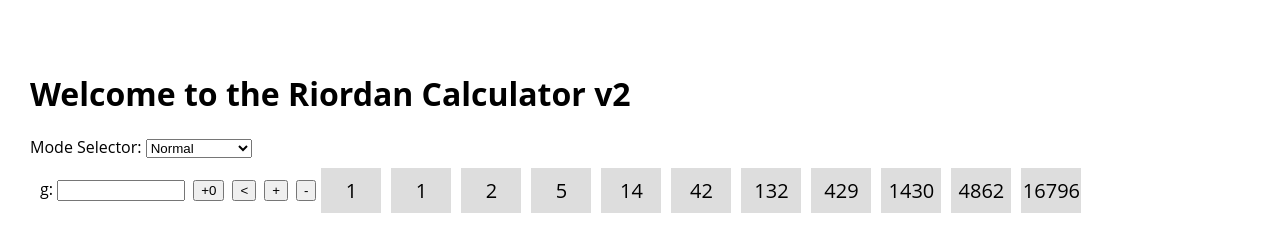
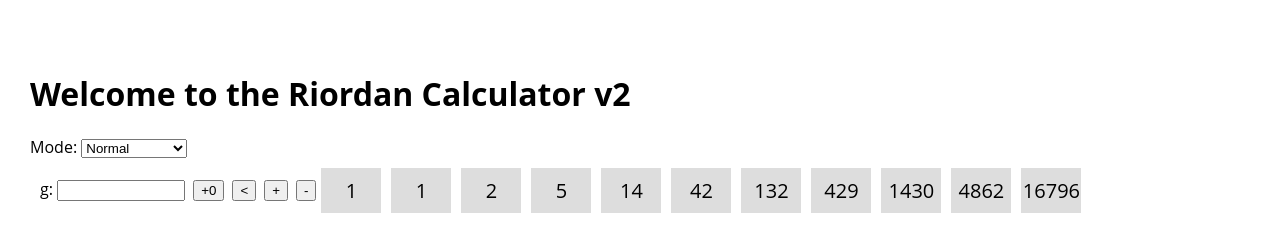
Before and after one commit to jamesshapiro/riordan-calculator-react, a React (Create React App) app: page / in a window 1280 px wide. Shown: the top 226 px of the page. Built offline with nearby package versions, Linux system fonts and the light colour scheme.

Commit message:
'Mode Selector' -> 'Mode'

```diff
--- a/src/components/ModeSelector/ModeSelector.js
+++ b/src/components/ModeSelector/ModeSelector.js
@@ -16,7 +16,7 @@ const modeSelector = (props) => {
 
     return (
         <div className={classes.Input}>
-            <label className={classes.Label}>Mode Selector: </label>
+            <label className={classes.Label}>Mode: </label>
             {selector}
         </div>
     )
```
